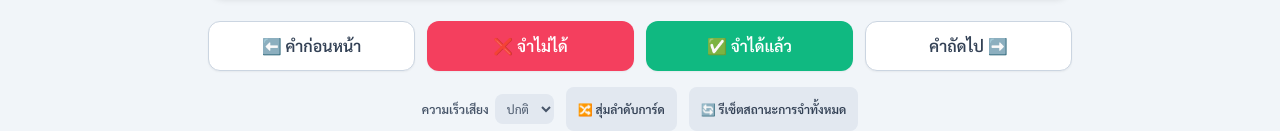
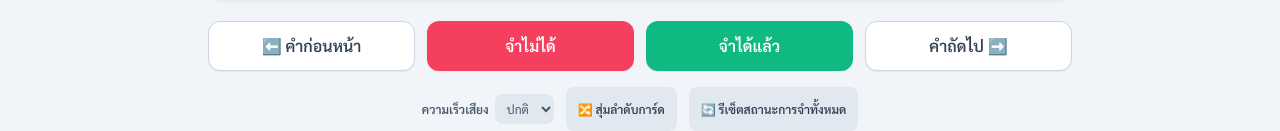
Before and after one commit to Srrtx/Flash-Cards-Chiness, a plain HTML site: page index.html in a window 1280 px wide. Shown: the part 673-804 px from the top of the page. Drawn offline with nearby package versions, Linux system fonts and the light colour scheme.

Commit message:
Update button labels in index.html

```diff
--- a/index.html
+++ b/index.html
@@ -117,10 +117,10 @@
                         ⬅️ คำก่อนหน้า
                     </button>
                     <button onclick="markWord(false)" class="min-h-[44px] py-3 px-2 sm:px-4 bg-rose-500 hover:bg-rose-600 text-sm sm:text-base text-white rounded-xl font-semibold shadow-sm transition flex items-center justify-center gap-1.5">
-                        ❌ จำไม่ได้
+                        จำไม่ได้
                     </button>
                     <button onclick="markWord(true)" class="min-h-[44px] py-3 px-2 sm:px-4 bg-emerald-500 hover:bg-emerald-600 text-sm sm:text-base text-white rounded-xl font-semibold shadow-sm transition flex items-center justify-center gap-1.5">
-                        ✅ จำได้แล้ว
+                        จำได้แล้ว
                     </button>
                     <button onclick="nextCard()" class="min-h-[44px] py-3 px-2 sm:px-4 bg-white border border-slate-300 rounded-xl font-semibold text-sm sm:text-base text-slate-700 hover:bg-slate-50 shadow-sm transition">
                         คำถัดไป ➡️
```
